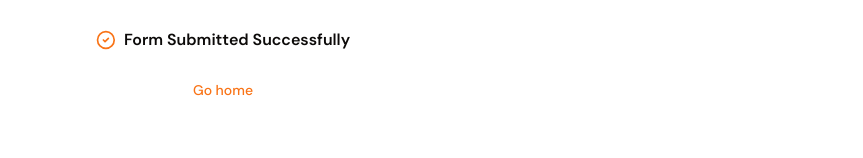
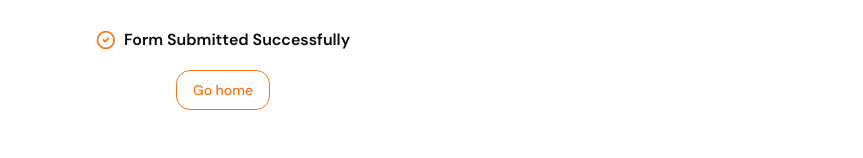
Before and after one commit to Adityaadpandey/Feedback-Management-Sys, a Next.js app in the folder frontend/: page /form/success in a window 1280 px wide. Shown: the part 142-300 px from the top of the page, without its empty margins (417-1280 px from the left). Built offline with nearby package versions, Linux system fonts and the light colour scheme; no server answers.

Commit message:
ui changes and calc

```diff
--- a/frontend/src/components/ui/button.tsx
+++ b/frontend/src/components/ui/button.tsx
@@ -1,6 +1,6 @@
-import * as React from "react"
 import { Slot } from "@radix-ui/react-slot"
 import { cva, type VariantProps } from "class-variance-authority"
+import * as React from "react"
 
 import { cn } from "@/lib/utils"
 
@@ -17,7 +17,7 @@ const buttonVariants = cva(
                 secondary:
                     "bg-secondary text-secondary-foreground hover:bg-secondary/80",
                 ghost: "hover:bg-accent hover:text-accent-foreground",
-        link: "text-primary underline-offset-4 hover:underline",
+                link: "text-primary underline-offset-4 hover:underline border border-primary hover:border hover:scale-95 transition-transform duration-200 ease-in-out",
             },
             size: {
                 default: "h-10 px-4 py-2",
```
Lines whose indentation alone changed are shown as unchanged.
